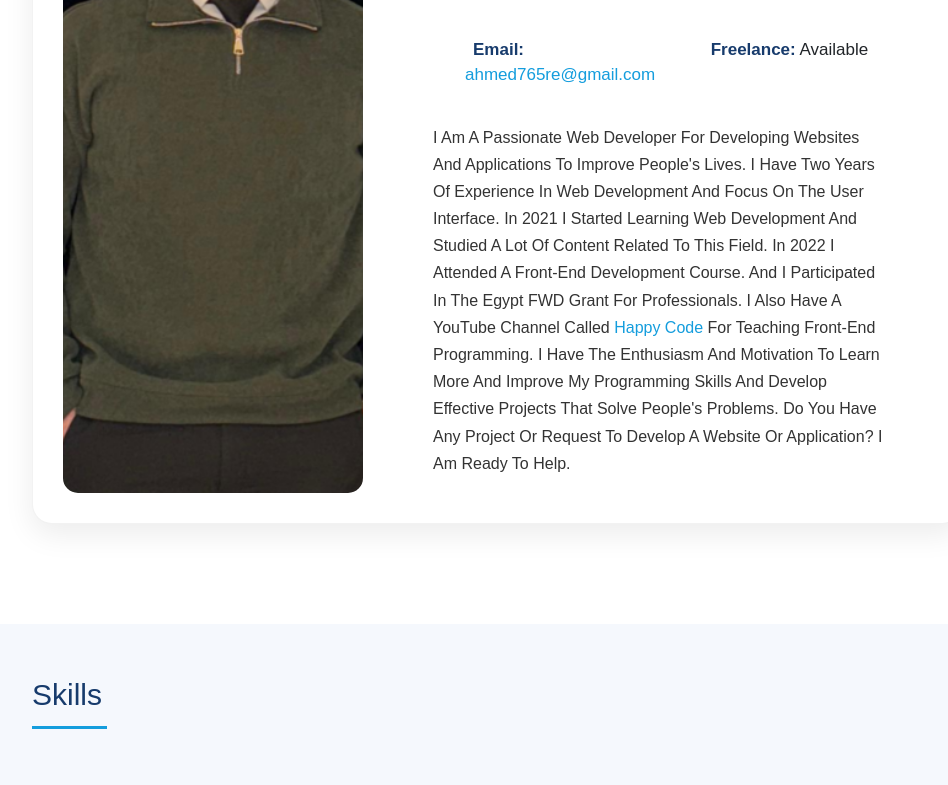
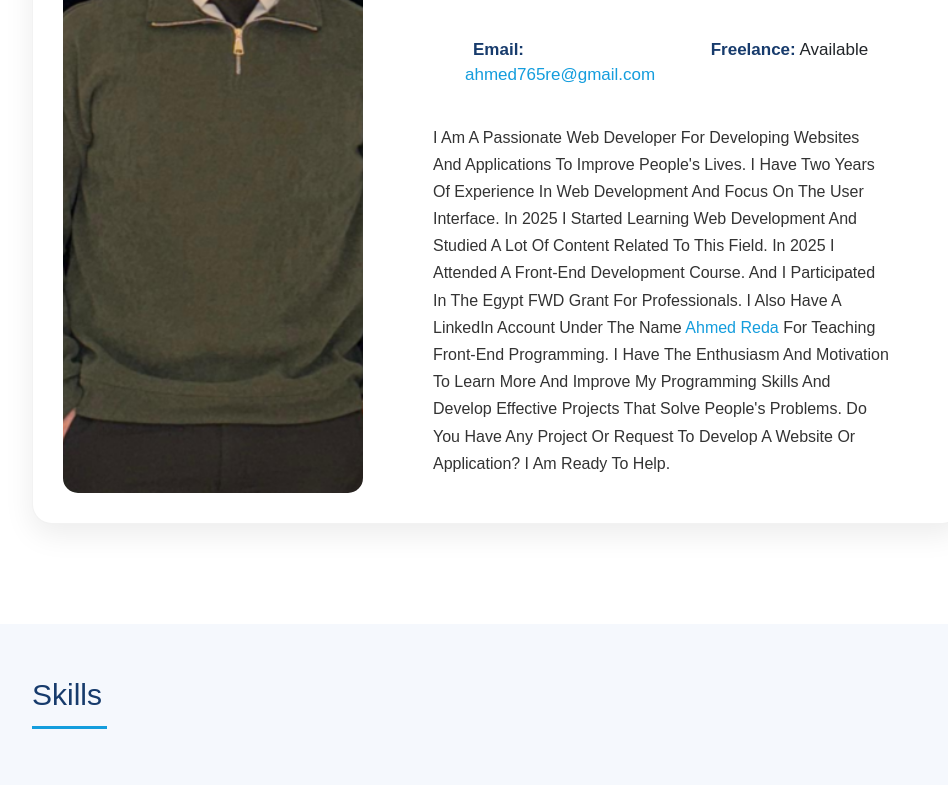
Before and after one commit to Ahmedredaa119/portfolio-front, a plain HTML site: page index.html in a window 1280 px wide. Shown: the part 1253-2038 px from the top of the page, without its empty margins (308-1256 px from the left). Drawn offline with Linux system fonts and the light colour scheme; files that its build step writes are made by us from their sources; some icons are missing; files whose address does not match are found by name.

Commit message:
Update index.html

```diff
--- a/index.html
+++ b/index.html
@@ -130,10 +130,10 @@
                 <p>I am a passionate web developer for developing websites and applications to improve people's lives.
 
                     I have two years of experience in web development and focus on the user interface.
-                    In 2021 I started learning web development and studied a lot of content related to this field.
-                    In 2022 I attended a Front-End Development course.
+                    In 2025 I started learning web development and studied a lot of content related to this field.
+                    In 2025 I attended a Front-End Development course.
                     And I participated in the Egypt FWD grant for professionals.
-                    I also have a YouTube channel called <a href="https://www.youtube.com/@happy_code/featured" target="_blank">Happy Code</a> for teaching front-end programming.
+                    I also have a LinkedIn account under the name <a href="https://www.linkedin.com/in/ahmed-reda187/" target="_blank"> Ahmed Reda</a> for teaching front-end programming.
 
                     I have the enthusiasm and motivation to learn more and improve my programming skills
                     And develop effective projects that solve people's problems.
@@ -552,6 +552,10 @@
                                 <img class="image" src="./images/Rally Society.png" alt="">
                             </div>
 
+                            <div class="slide swiper-slide">
+                                <img class="image" src="./images/bulid.png" alt="">
+                            </div>
+
 
 
                         </div>
```
